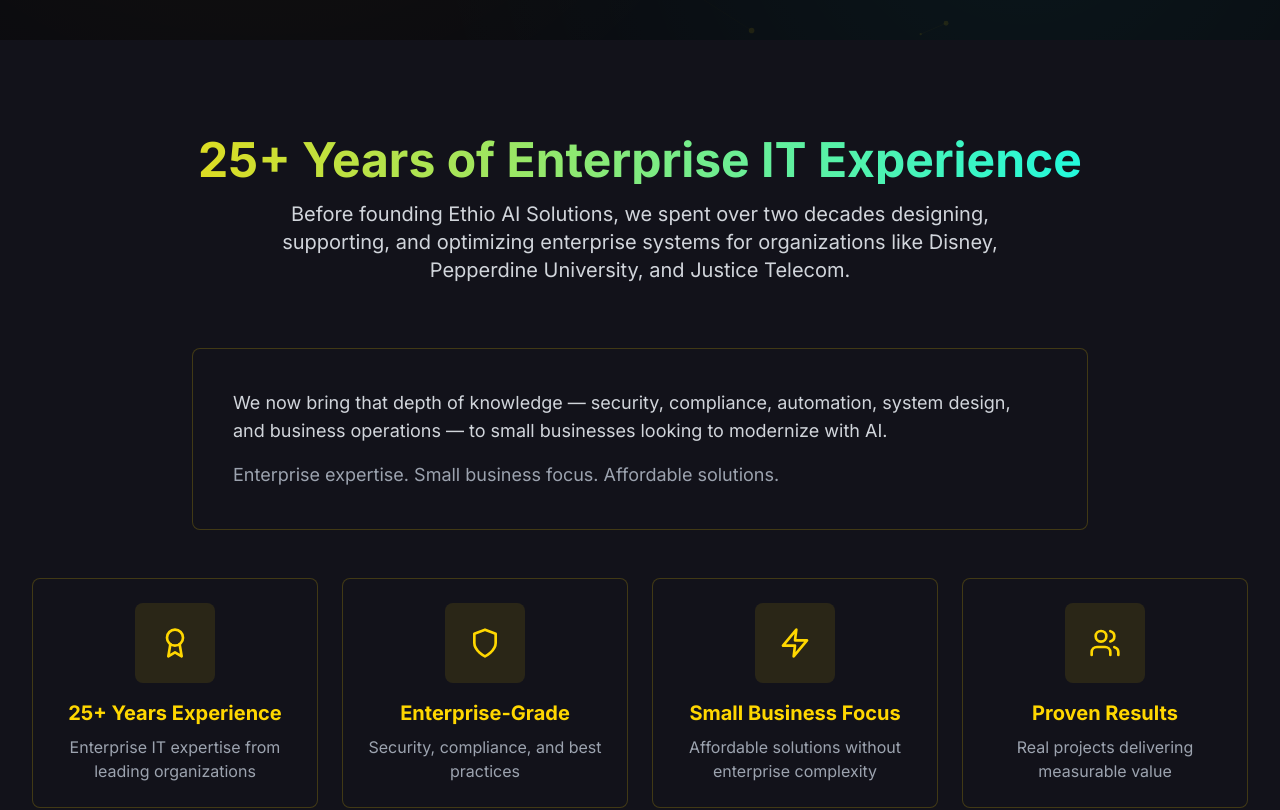
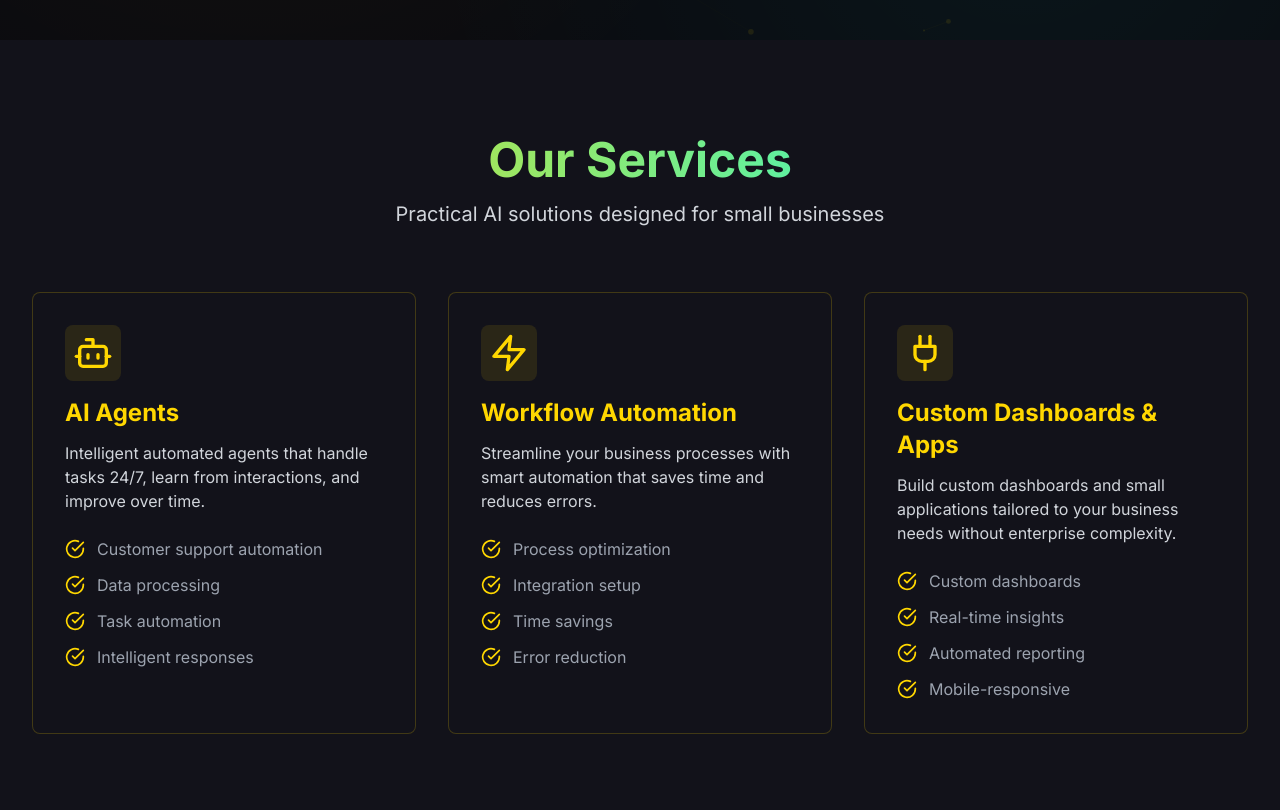
Before and after one commit to jaklilu/Ethio_AI_Solutions, a Next.js app: page / in a window 1280 px wide. Shown: the part 760-1570 px from the top of the page. Built offline with nearby package versions, Linux system fonts and the light colour scheme.

Commit message:
remove credibility section from home and about pages

```diff
--- a/app/about/page.tsx
+++ b/app/about/page.tsx
@@ -123,33 +123,6 @@
         </div>
       </section>
 
-      {/* Credibility Section */}
-      <section className="py-12 sm:py-16 md:py-20 px-4 sm:px-6 lg:px-8 bg-dark-bg">
-        <div className="max-w-4xl mx-auto">
-          <Card className="p-6 sm:p-8 md:p-10">
-            <motion.div
-              initial={{ opacity: 0, y: 20 }}
-              whileInView={{ opacity: 1, y: 0 }}
-              viewport={{ once: true }}
-              transition={{ duration: 0.6 }}
-            >
-              <h2 className="text-2xl sm:text-3xl md:text-4xl font-bold mb-4 sm:mb-6 text-gold-primary">
-                25+ Years of Enterprise IT Experience
-              </h2>
-              <p className="text-sm sm:text-base md:text-lg text-gray-300 mb-4 sm:mb-6 leading-relaxed">
-                Before founding Ethio AI Solutions, we spent over two decades designing, supporting, and optimizing enterprise systems for organizations like <strong className="text-gold-primary">Disney</strong>, <strong className="text-gold-primary">Pepperdine University</strong>, and <strong className="text-gold-primary">Justice Telecom</strong>.
-              </p>
-              <p className="text-sm sm:text-base md:text-lg text-gray-300 mb-4 sm:mb-6 leading-relaxed">
-                We now bring that depth of knowledge — security, compliance, automation, system design, and business operations — to small businesses looking to modernize with AI.
-              </p>
-              <p className="text-sm sm:text-base md:text-lg text-gray-400 leading-relaxed">
-                Enterprise expertise. Small business focus. Affordable solutions that deliver real results without enterprise complexity or cost.
-              </p>
-            </motion.div>
-          </Card>
-        </div>
-      </section>
-
       {/* Founder/Team Section */}
       <section className="py-12 sm:py-16 md:py-20 px-4 sm:px-6 lg:px-8 bg-dark-surface">
         <div className="max-w-4xl mx-auto">
--- a/app/page.tsx
+++ b/app/page.tsx
@@ -1,5 +1,4 @@
 import Hero from '@/components/sections/Hero'
-import CredibilitySection from '@/components/sections/Credibility'
 import ServicesSection from '@/components/sections/Services'
 import IndustriesSection from '@/components/sections/Industries'
 import FeaturesSection from '@/components/sections/Features'
@@ -9,7 +8,6 @@
   return (
     <>
       <Hero />
-      <CredibilitySection />
       <ServicesSection />
       <IndustriesSection />
       <FeaturesSection />
--- a/components/sections/Credibility.tsx
+++ /dev/null
@@ -1,91 +0,0 @@
-'use client'
-
-import { motion } from 'framer-motion'
-import { Award, Shield, Zap, Users } from 'lucide-react'
-import Card from '@/components/ui/Card'
-
-export default function CredibilitySection() {
-  const credentials = [
-    {
-      icon: <Award className="w-6 h-6 sm:w-8 sm:h-8 text-gold-primary" />,
-      title: '25+ Years Experience',
-      description: 'Enterprise IT expertise from leading organizations'
-    },
-    {
-      icon: <Shield className="w-6 h-6 sm:w-8 sm:h-8 text-gold-primary" />,
-      title: 'Enterprise-Grade',
-      description: 'Security, compliance, and best practices'
-    },
-    {
-      icon: <Zap className="w-6 h-6 sm:w-8 sm:h-8 text-gold-primary" />,
-      title: 'Small Business Focus',
-      description: 'Affordable solutions without enterprise complexity'
-    },
-    {
-      icon: <Users className="w-6 h-6 sm:w-8 sm:h-8 text-gold-primary" />,
-      title: 'Proven Results',
-      description: 'Real projects delivering measurable value'
-    }
-  ]
-
-  return (
-    <section className="py-12 sm:py-16 md:py-20 lg:py-24 px-4 sm:px-6 lg:px-8 bg-dark-surface">
-      <div className="max-w-7xl mx-auto">
-        <motion.div
-          initial={{ opacity: 0, y: 20 }}
-          whileInView={{ opacity: 1, y: 0 }}
-          viewport={{ once: true }}
-          className="text-center mb-8 sm:mb-12 md:mb-16"
-        >
-          <h2 className="text-2xl sm:text-3xl md:text-4xl lg:text-5xl font-bold mb-4 bg-gradient-to-r from-gold-primary to-neon-cyan bg-clip-text text-transparent">
-            25+ Years of Enterprise IT Experience
-          </h2>
-          <p className="text-base sm:text-lg md:text-xl text-gray-300 max-w-3xl mx-auto leading-relaxed">
-            Before founding Ethio AI Solutions, we spent over two decades designing, supporting, and optimizing enterprise systems for organizations like Disney, Pepperdine University, and Justice Telecom.
-          </p>
-        </motion.div>
-
-        <motion.div
-          initial={{ opacity: 0, y: 20 }}
-          whileInView={{ opacity: 1, y: 0 }}
-          viewport={{ once: true }}
-          transition={{ delay: 0.2 }}
-          className="max-w-4xl mx-auto mb-8 sm:mb-12"
-        >
-          <Card className="p-6 sm:p-8 md:p-10">
-            <p className="text-sm sm:text-base md:text-lg text-gray-300 leading-relaxed mb-4">
-              We now bring that depth of knowledge — security, compliance, automation, system design, and business operations — to small businesses looking to modernize with AI.
-            </p>
-            <p className="text-sm sm:text-base md:text-lg text-gray-400 leading-relaxed">
-              Enterprise expertise. Small business focus. Affordable solutions.
-            </p>
-          </Card>
-        </motion.div>
-
-        <div className="grid grid-cols-1 sm:grid-cols-2 lg:grid-cols-4 gap-4 sm:gap-6">
-          {credentials.map((credential, index) => (
-            <motion.div
-              key={credential.title}
-              initial={{ opacity: 0, y: 20 }}
-              whileInView={{ opacity: 1, y: 0 }}
-              viewport={{ once: true, margin: '-50px' }}
-              transition={{ duration: 0.5, delay: index * 0.1 }}
-            >
-              <Card className="h-full p-6 text-center">
-                <div className="w-16 h-16 sm:w-20 sm:h-20 mx-auto mb-4 rounded-lg bg-gold-primary/10 flex items-center justify-center">
-                  {credential.icon}
-                </div>
-                <h3 className="text-lg sm:text-xl font-bold mb-2 text-gold-primary">
-                  {credential.title}
-                </h3>
-                <p className="text-sm sm:text-base text-gray-400 leading-relaxed">
-                  {credential.description}
-                </p>
-              </Card>
-            </motion.div>
-          ))}
-        </div>
-      </div>
-    </section>
-  )
-}
```
